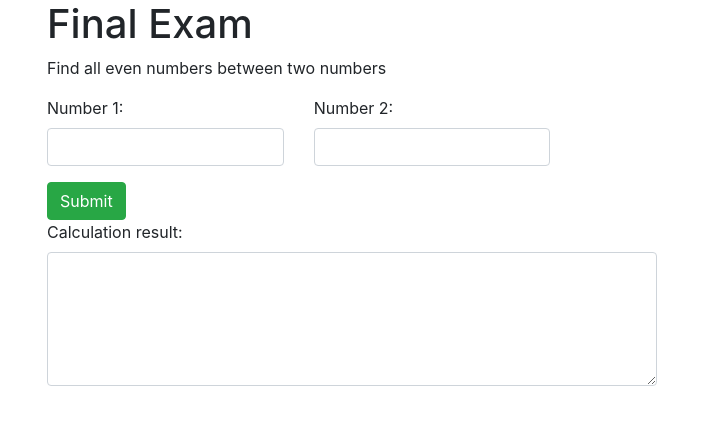
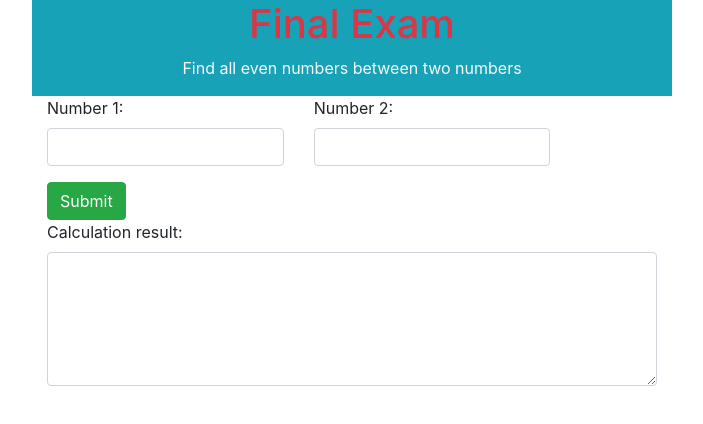
Before and after one commit to Anujp21/final-exam, an Angular app: page / in a window 1280 px wide. Shown: the top 424 px of the page, without its empty margins (288-991 px from the left). Built offline with nearby package versions, Linux system fonts and the light colour scheme.

Commit message:
step 2:change color

```diff
--- a/src/app/app.component.css
+++ b/src/app/app.component.css
@@ -0,0 +1,3 @@
+.banner {
+    text-align: center;
+}
--- a/src/app/app.component.html
+++ b/src/app/app.component.html
@@ -1,8 +1,8 @@
 <div class="col-lg-6 offset-lg-3">
   <div class="row">
-    <div class="col-lg-12">
-      <h1>Final Exam</h1>
-      <p>Find all even numbers between two numbers</p>
+    <div class="col-lg-12 banner justify-content-center align-items-center bg-info">
+      <h1 class="text-danger">Final Exam</h1>
+      <p class="text-light">Find all even numbers between two numbers</p>
     </div>
     <div class="form-group col-lg-5">
       <label for="number1">Number 1:</label>
```
